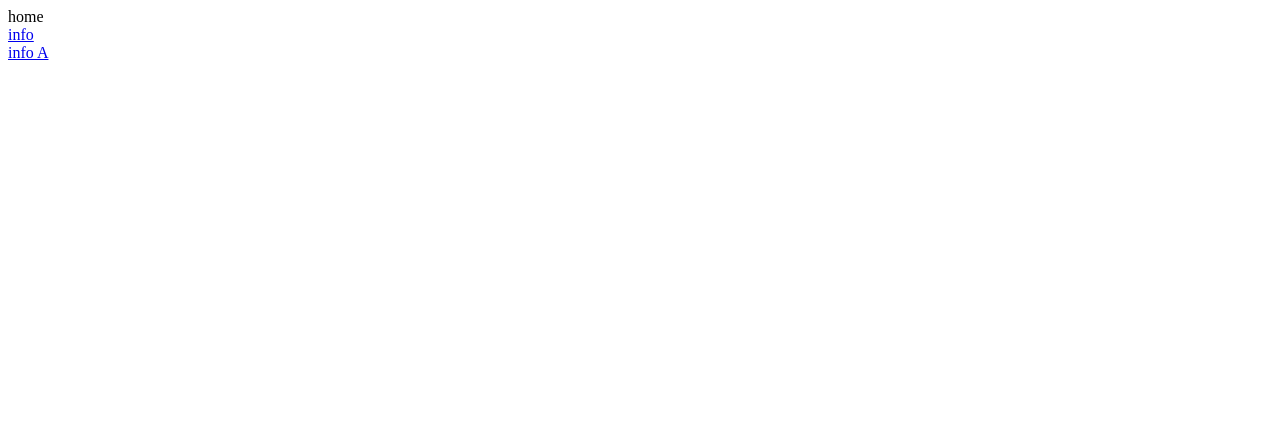
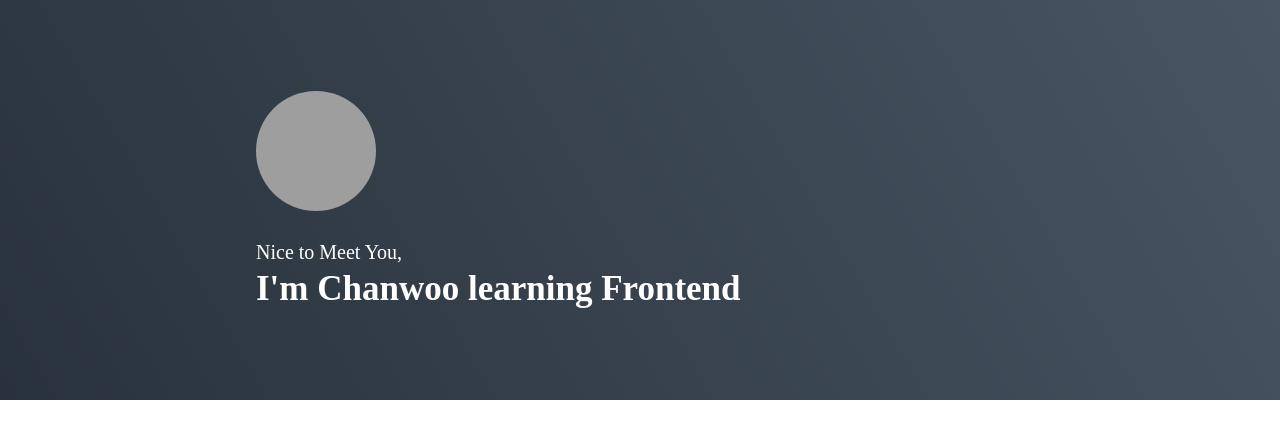
Before and after one commit to chanwoo00106/gatsby, a Gatsby site in the folder first-project/: page / in a window 1280 px wide. Built offline with nearby package versions, Linux system fonts and the light colour scheme; Gatsby itself is replaced by a stand-in of ours; grey boxes are pictures that could not be loaded; a web font is replaced by a local one.

Commit message:
Add profile

```diff
--- /dev/null
+++ b/first-project/src/components/Common/GlobalStyle.tsx
@@ -0,0 +1,32 @@
+import React, { FunctionComponent } from 'react';
+import { Global, css } from '@emotion/react';
+
+const defaultStyle = css`
+  @import url('<https://fonts.googleapis.com/css2?family=Nanum+Myeongjo:wght@400;700;800&display=swap>');
+
+  * {
+    padding: 0;
+    margin: 0;
+    box-sizing: border-box;
+    font-family: 'Nanum Myeongjo', serif;
+  }
+
+  html,
+  body,
+  #___gatsby {
+    height: 100%;
+  }
+
+  a,
+  a:hover {
+    color: inherit;
+    text-decoration: none;
+    cursor: pointer;
+  }
+`;
+
+const GlobalStyle: FunctionComponent = () => {
+  return <Global styles={defaultStyle} />;
+};
+
+export default GlobalStyle;
--- /dev/null
+++ b/first-project/src/components/Main/Introduction.tsx
@@ -0,0 +1,47 @@
+import React, { FunctionComponent } from 'react';
+import styled from '@emotion/styled';
+import ProfileImage from './Profilemage';
+
+const Background = styled.div`
+  width: 100%;
+  background-image: linear-gradient(60deg, #29323c 0%, #485563 100%);
+  color: #ffffff;
+`;
+
+const Wrapper = styled.div`
+  display: flex;
+  flex-direction: column;
+  justify-content: center;
+  align-items: flex-start;
+  width: 768px;
+  height: 400px;
+  margin: 0 auto;
+`;
+
+const SubTitle = styled.div`
+  font-size: 20px;
+  font-weight: 400;
+`;
+
+const Title = styled.div`
+  margin-top: 5px;
+  font-size: 35px;
+  font-weight: 700;
+`;
+
+const Introduction: FunctionComponent = () => {
+  return (
+    <Background>
+      <Wrapper>
+        <ProfileImage />
+
+        <div>
+          <SubTitle>Nice to Meet You,</SubTitle>
+          <Title>I'm Chanwoo learning Frontend</Title>
+        </div>
+      </Wrapper>
+    </Background>
+  );
+};
+
+export default Introduction;
--- /dev/null
+++ b/first-project/src/components/Main/Profilemage.tsx
@@ -0,0 +1,18 @@
+import React, { FunctionComponent } from 'react';
+import styled from '@emotion/styled';
+
+const PROFILE_IMAGE_LINK =
+  'https://avatars.githubusercontent.com/u/57276315?v=4';
+
+const ProfileImageWrapper = styled.img`
+  width: 120px;
+  height: 120px;
+  margin-bottom: 30px;
+  border-radius: 50%;
+`;
+
+const ProfileImage: FunctionComponent = () => {
+  return <ProfileImageWrapper src={PROFILE_IMAGE_LINK} alt="Profile Image" />;
+};
+
+export default ProfileImage;
--- a/first-project/src/pages/index.tsx
+++ b/first-project/src/pages/index.tsx
@@ -1,15 +1,20 @@
 import React, { FunctionComponent } from 'react';
-import Text from 'components/Text';
-import { Link } from 'gatsby';
+import styled from '@emotion/styled';
+import GlobalStyle from 'components/Common/GlobalStyle';
+import Introduction from 'components/Main/Introduction';
+
+const Container = styled.div`
+  display: flex;
+  flex-direction: column;
+  height: 100%;
+`;
 
 const IndexPage: FunctionComponent = () => {
   return (
-    <>
-      <Text text="home" />
-      <Link to="/info">info</Link>
-      <br />
-      <a href="/info">info A</a>
-    </>
+    <Container>
+      <GlobalStyle />
+      <Introduction />
+    </Container>
   );
 };
 
```
